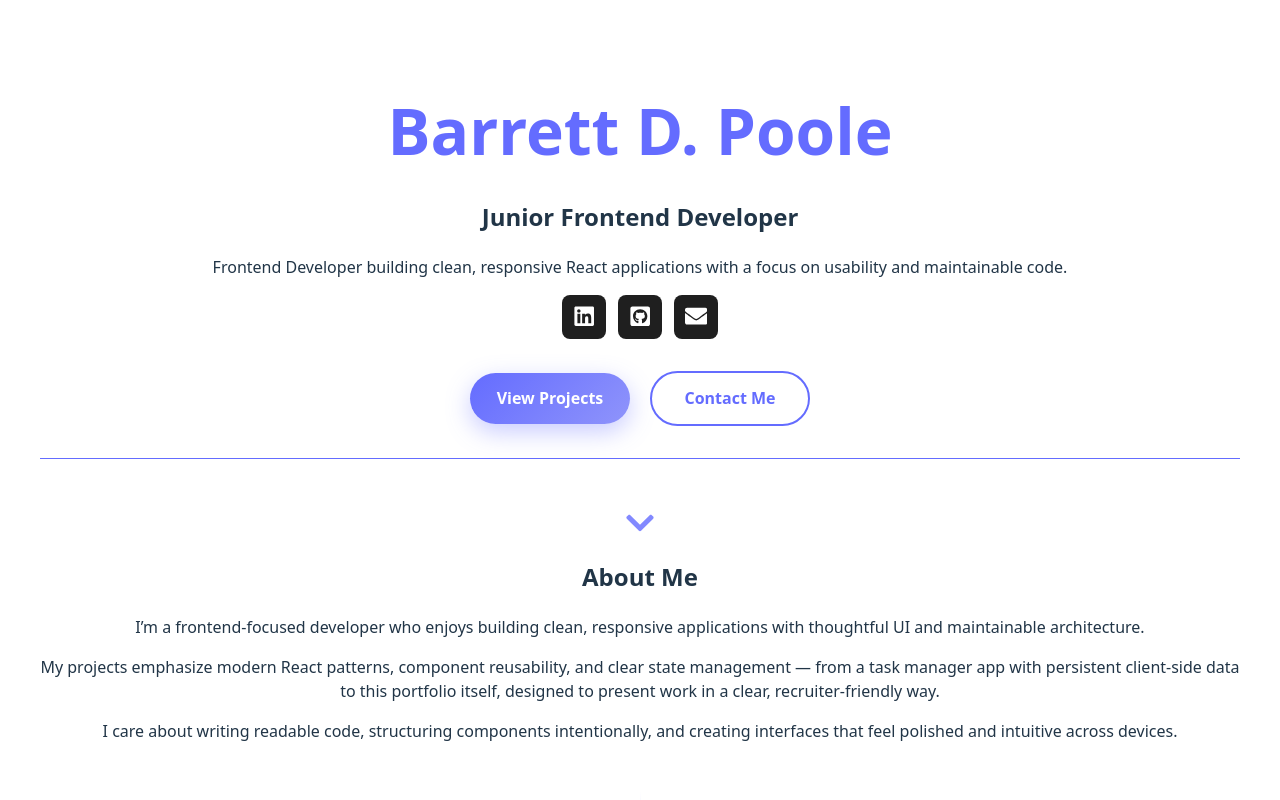
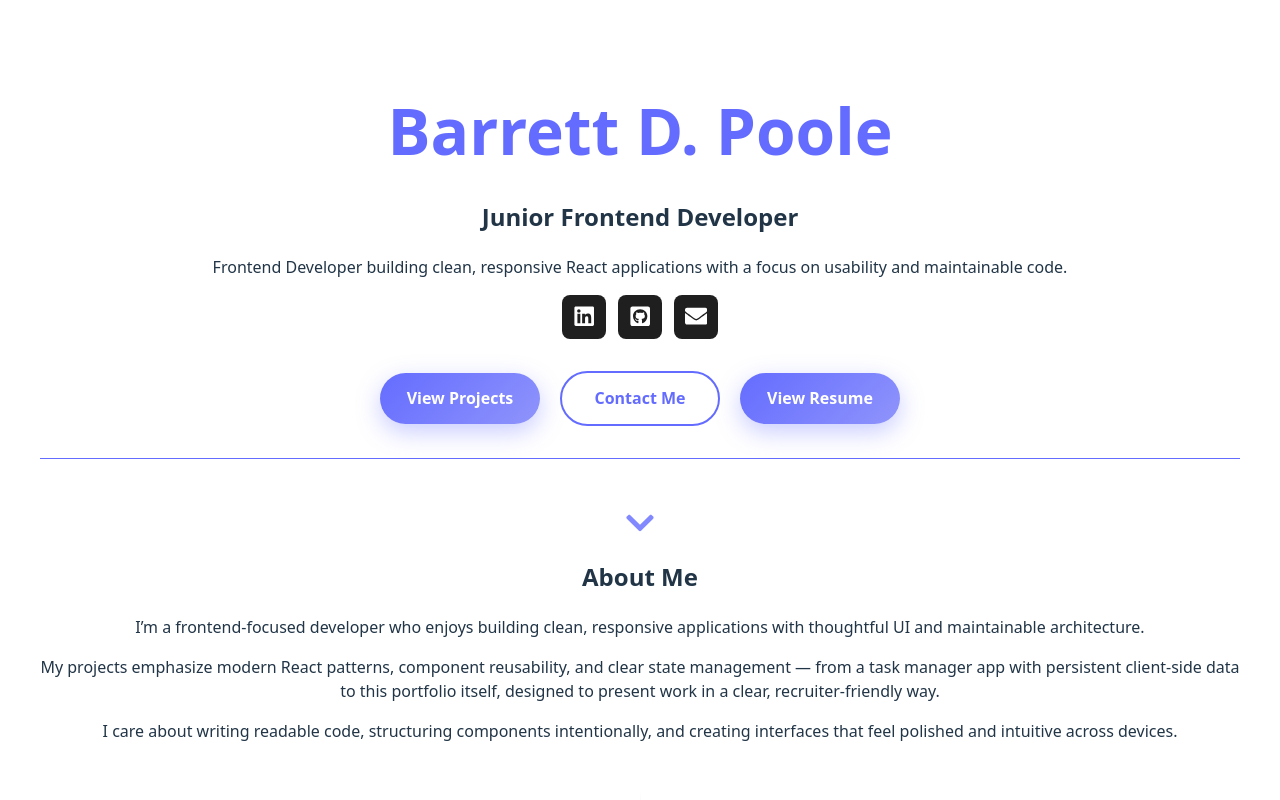
Before and after one commit to b-poole/portfolio, a React (Vite) app: page / in a window 1280 px wide. Shown: the top 800 px of the page. Built offline with nearby package versions, Linux system fonts and the light colour scheme.

Commit message:
Added View Resume Button

```diff
--- a/src/components/CtaLinks.jsx
+++ b/src/components/CtaLinks.jsx
@@ -5,6 +5,7 @@ export default function CtaLinks() {
         <div className='container'>
           <a className='cta cta-primary' href='#projects'>View Projects</a>
           <a className='cta cta-secondary' href='#contact-me'>Contact Me</a>
+          <a className="cta cta-primary" href="/Barrett_Poole_Frontend_Developer.pdf" target="_blank" rel="noopener noreferrer">View Resume</a>
         </div>
     )
 }
```
Also changed, not shown: 1 other file (tests, documents, lock files or other folders).
